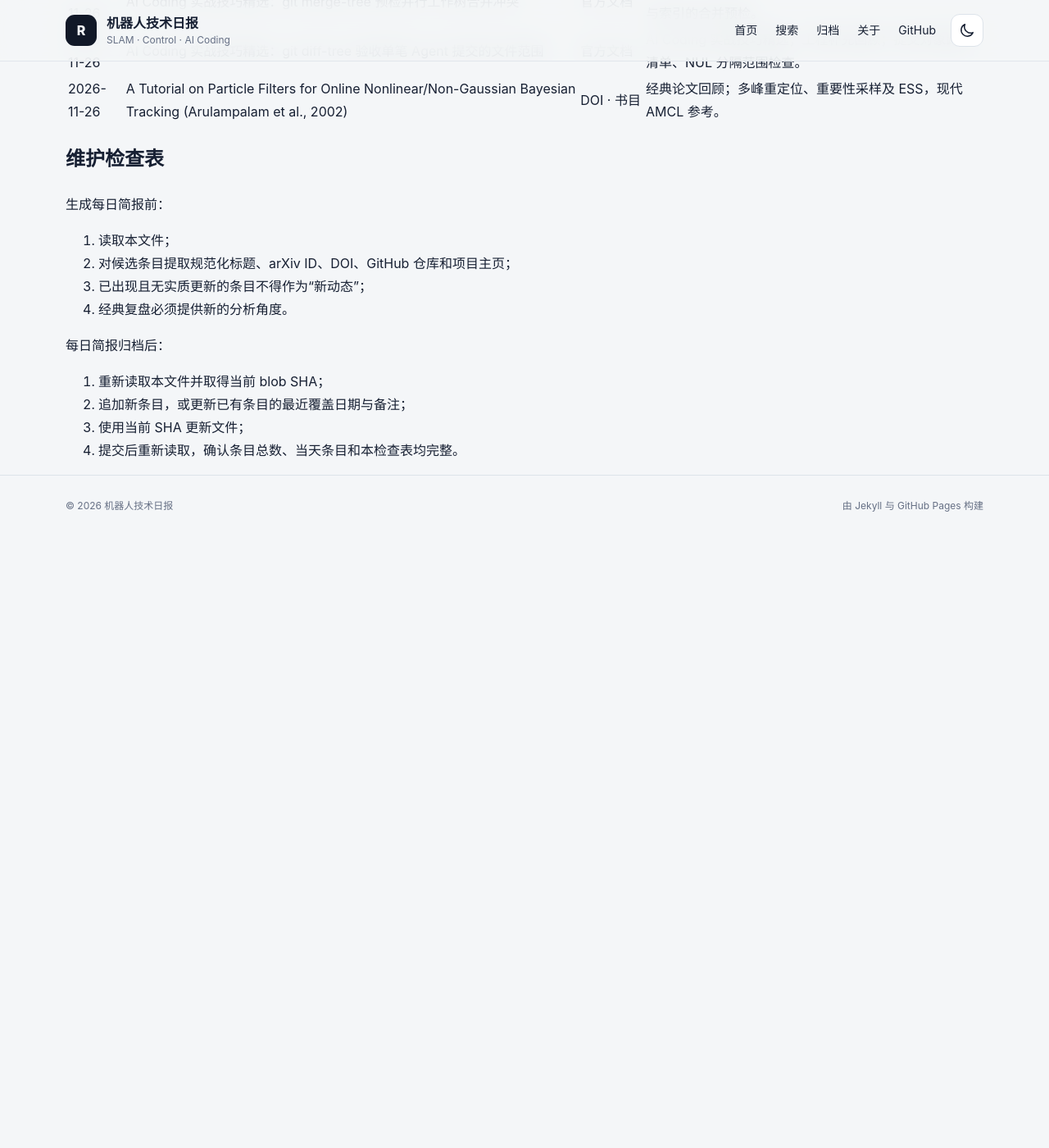
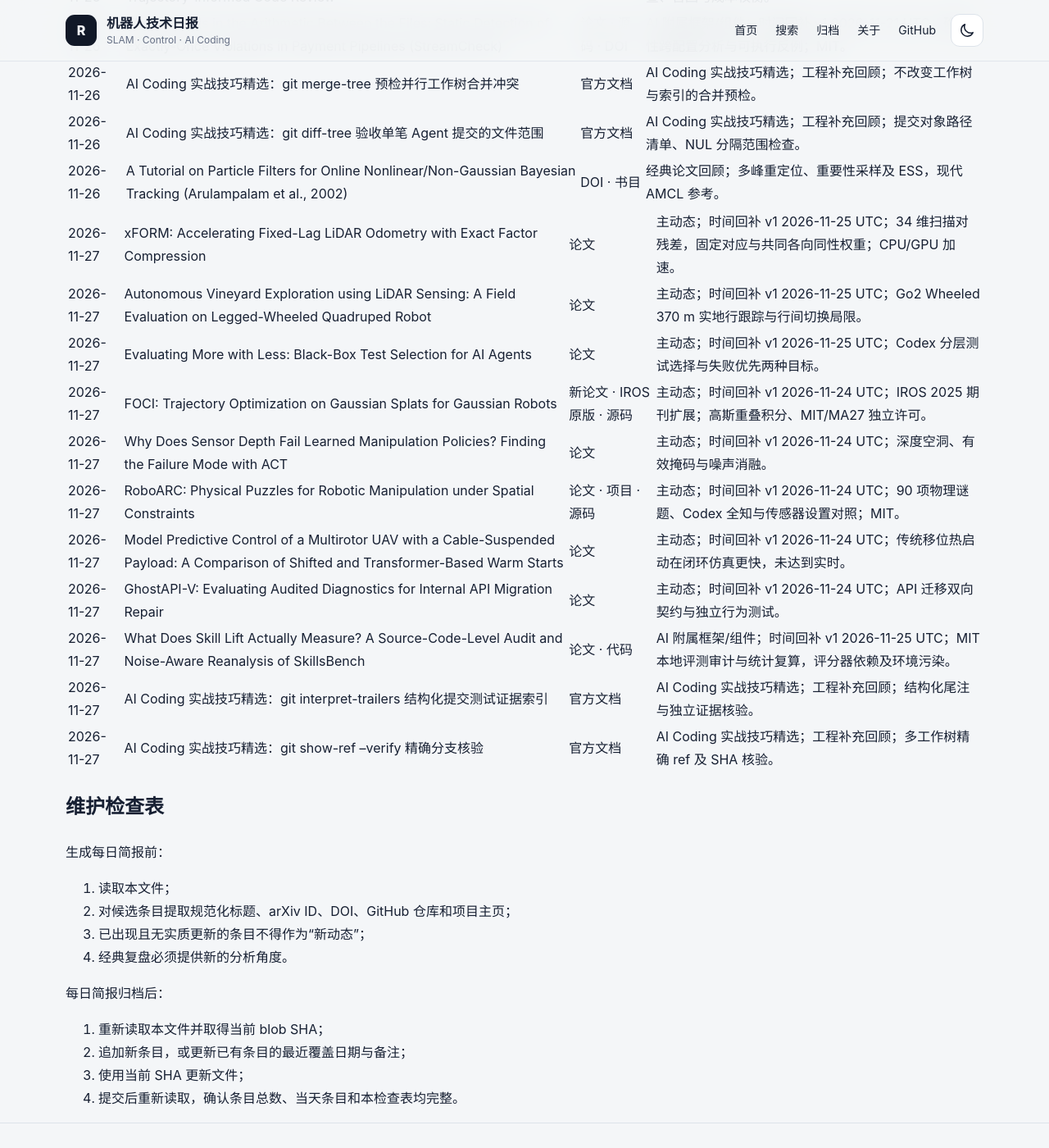
Before and after one commit to helywin/daily, a Jekyll site: the page built from robotics-brief-covered-items.md, in a window 1280 px wide and 1400 px high, scrolled down 101141 px. Shown: the whole window at 82% size. Built offline with Jekyll 4.4.1, drawn with Linux system fonts in a browser that asks for light colours; our own code applies the rules of GitHub Pages for plain Markdown files; before the commit the page ends 101793 px from its top, so only the background shows below that; some of the changed text lies outside the part shown.

Commit message:
docs: update robotics brief coverage index for 2026-11-27

```diff
--- a/robotics-brief-covered-items.md
+++ b/robotics-brief-covered-items.md
@@ -1,6 +1,8 @@
 # 机器人技术简报已覆盖条目索引
 
-> 最后更新：2026-11-26（Asia/Shanghai）
+> 最后更新：2026-11-27（Asia/Shanghai）
+>
+> 2026-11-27 新增 8 条主动态、1 条 AI/LLM 附属框架/组件、2 条 AI Coding 实战技巧精选，共 11 条新记录，另更新 Square Root SAM 经典复盘 1 条，累计 1,500 条。
 >
 > 2026-11-26 新增 8 条主动态、1 条 AI/LLM 附属框架/组件、2 条 AI Coding 实战技巧精选与 1 篇经典论文回顾，共 12 条，累计 1,489 条。
 >
@@ -843,7 +845,7 @@
 | 2026-09-13 | Harness Robotic OS: A Unified Embodied-Agent Runtime for Closed-Loop Quadruped Inspection | [论文](https://arxiv.org/abs/2609.11225) | 时间回补；v1 2026-09-10；确定性导航栈 + Agent 任务编排/记忆/治理式自进化；四足巡检闭环。 |
 | 2026-09-13 | Engineering Reliable Commit Gates for Agentic AI: Cost-Aware Verification Portfolios under Common-Mode Data Failures | [论文](https://arxiv.org/abs/2609.10969) | 时间回补；v1 2026-09-10；独立证据源、校准验证组合与原子 commit-time guard。 |
 | 2026-09-13 | GPT-Live-1 | [官方发布](https://openai.com/index/introducing-gpt-live-1-in-the-api/) | 时间回补；2026-09-10 API 正式发布；full-duplex voice model，可委派深度推理与工具调用给后端模型。 |
-| 2026-09-13 | Square Root SAM: Simultaneous Localization and Mapping via Square Root Information Smoothing | [DOI](https://doi.org/10.1177/0278364906072768) · [CMU](https://publications.ri.cmu.edu/square-root-sam-simultaneous-localization-and-mapping-via-square-root-information-smoothing) · [GTSAM](https://github.com/borglab/gtsam) | 经典论文回顾；IJRR 2006；square-root information smoothing、稀疏因子化、变量排序与 factor-graph SLAM。 |
+| 2026-11-27 | Square Root SAM: Simultaneous Localization and Mapping via Square Root Information Smoothing | [DOI](https://doi.org/10.1177/0278364906072768) · [CMU](https://publications.ri.cmu.edu/square-root-sam-simultaneous-localization-and-mapping-via-square-root-information-smoothing) · [GTSAM](https://github.com/borglab/gtsam) | 经典论文回顾；IJRR 2006；square-root information smoothing、稀疏因子化、变量排序与 factor-graph SLAM。；经典复盘（首次覆盖 2026-09-13）：对比 xFORM 测量行压缩与稀疏消元填充，QR 等价性边界。 |
 
 | 2026-09-14 | GRADE: Single-Frame Generative Radar Depth Estimation Under Visual Degradation | [论文](https://arxiv.org/abs/2609.10756) · [项目页](https://phi-lab-rice.github.io/GRADE/) | 时间回补；v1 2026-09-09；4D mmWave radar metric depth + latent diffusion，在真实烟雾下维持稠密深度。 |
 | 2026-09-14 | Rapid Learning of Dexterous In-Hand Pen Writing through Real-Time Jacobian Estimation | [论文](https://arxiv.org/abs/2609.11775) · [项目页](https://srl-ethz.github.io/rapid-dexterous-writing/) | 时间回补；v1 2026-09-10；真实机器人在线 task Jacobian 估计，约 18 s 初始化，无 RL/IL 预训练。 |
@@ -1830,6 +1832,18 @@
 | 2026-11-26 | AI Coding 实战技巧精选：git diff-tree 验收单笔 Agent 提交的文件范围 | [官方文档](https://git-scm.com/docs/git-diff-tree) | AI Coding 实战技巧精选；工程补充回顾；提交对象路径清单、NUL 分隔范围检查。 |
 | 2026-11-26 | A Tutorial on Particle Filters for Online Nonlinear/Non-Gaussian Bayesian Tracking (Arulampalam et al., 2002) | [DOI](https://doi.org/10.1109/78.978374) · [书目](https://openalex.org/works/W2160337655) | 经典论文回顾；多峰重定位、重要性采样及 ESS，现代 AMCL 参考。 |
 
+| 2026-11-27 | xFORM: Accelerating Fixed-Lag LiDAR Odometry with Exact Factor Compression | [论文](https://arxiv.org/abs/2611.34053) | 主动态；时间回补 v1 2026-11-25 UTC；34 维扫描对残差，固定对应与共同各向同性权重；CPU/GPU 加速。 |
+| 2026-11-27 | Autonomous Vineyard Exploration using LiDAR Sensing: A Field Evaluation on Legged-Wheeled Quadruped Robot | [论文](https://arxiv.org/abs/2611.34246) | 主动态；时间回补 v1 2026-11-25 UTC；Go2 Wheeled 370 m 实地行跟踪与行间切换局限。 |
+| 2026-11-27 | Evaluating More with Less: Black-Box Test Selection for AI Agents | [论文](https://arxiv.org/abs/2611.34617) | 主动态；时间回补 v1 2026-11-25 UTC；Codex 分层测试选择与失败优先两种目标。 |
+| 2026-11-27 | FOCI: Trajectory Optimization on Gaussian Splats for Gaussian Robots | [新论文](https://arxiv.org/abs/2611.33380) · [IROS 原版](https://arxiv.org/abs/2505.08510) · [源码](https://github.com/leggedrobotics/foci) | 主动态；时间回补 v1 2026-11-24 UTC；IROS 2025 期刊扩展；高斯重叠积分、MIT/MA27 独立许可。 |
+| 2026-11-27 | Why Does Sensor Depth Fail Learned Manipulation Policies? Finding the Failure Mode with ACT | [论文](https://arxiv.org/abs/2611.33352) | 主动态；时间回补 v1 2026-11-24 UTC；深度空洞、有效掩码与噪声消融。 |
+| 2026-11-27 | RoboARC: Physical Puzzles for Robotic Manipulation under Spatial Constraints | [论文](https://arxiv.org/abs/2611.33390) · [项目](https://roboarc.embodied-first-exam.ai/) · [源码](https://github.com/mll-lab-nu/RoboARC) | 主动态；时间回补 v1 2026-11-24 UTC；90 项物理谜题、Codex 全知与传感器设置对照；MIT。 |
+| 2026-11-27 | Model Predictive Control of a Multirotor UAV with a Cable-Suspended Payload: A Comparison of Shifted and Transformer-Based Warm Starts | [论文](https://arxiv.org/abs/2611.33514) | 主动态；时间回补 v1 2026-11-24 UTC；传统移位热启动在闭环仿真更快，未达到实时。 |
+| 2026-11-27 | GhostAPI-V: Evaluating Audited Diagnostics for Internal API Migration Repair | [论文](https://arxiv.org/abs/2611.33396) | 主动态；时间回补 v1 2026-11-24 UTC；API 迁移双向契约与独立行为测试。 |
+| 2026-11-27 | What Does Skill Lift Actually Measure? A Source-Code-Level Audit and Noise-Aware Reanalysis of SkillsBench | [论文](https://arxiv.org/abs/2611.33943) · [代码](https://github.com/rrrrr4788/skillsbench-lift-reanalysis) | AI 附属框架/组件；时间回补 v1 2026-11-25 UTC；MIT 本地评测审计与统计复算，评分器依赖及环境污染。 |
+| 2026-11-27 | AI Coding 实战技巧精选：git interpret-trailers 结构化提交测试证据索引 | [官方文档](https://git-scm.com/docs/git-interpret-trailers) | AI Coding 实战技巧精选；工程补充回顾；结构化尾注与独立证据核验。 |
+| 2026-11-27 | AI Coding 实战技巧精选：git show-ref --verify 精确分支核验 | [官方文档](https://git-scm.com/docs/git-show-ref) | AI Coding 实战技巧精选；工程补充回顾；多工作树精确 ref 及 SHA 核验。 |
+
 ## 维护检查表
 
 生成每日简报前：
```
